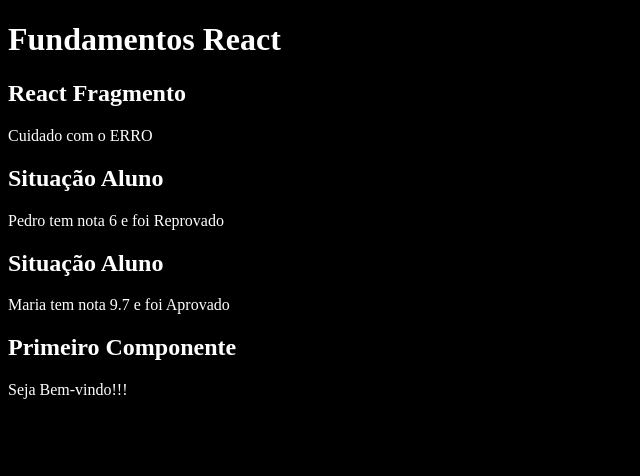
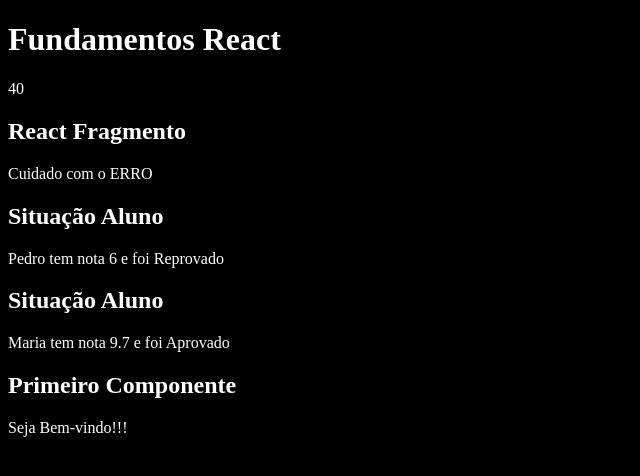
Before and after one commit to CoderEduardo/React, a React (Create React App) app in the folder fundamentos-react/: page / in a window 1280 px wide. Shown: the top 476 px of the page, without its empty margins (0-640 px from the left). Built offline with nearby package versions, Linux system fonts and the light colour scheme.

Commit message:
Sortenado um número aleatório

```diff
--- a/fundamentos-react/src/App.jsx
+++ b/fundamentos-react/src/App.jsx
@@ -3,10 +3,12 @@
 import Primeiro from './components/basicos/Primeiro'
 import ComParametro from './components/basicos/ComParametro'
 import Fragmento from './components/basicos/Fragmento'
+import Aleatorio from "./components/basicos/Aleatorio";
 
 export default _ =>
     <div id="app">
         <h1>Fundamentos React</h1>
+        <Aleatorio min="0" max="100"/>
         <Fragmento></Fragmento>
         <ComParametro titulo="Situação Aluno" aluno="Pedro" nota={6} />
         <ComParametro titulo="Situação Aluno" aluno="Maria" nota={9.7} />
--- /dev/null
+++ b/fundamentos-react/src/components/basicos/Aleatorio.jsx
@@ -0,0 +1,3 @@
+import React from "react";
+
+export default props => <p>{Math.floor(Math.random(props.min) * props.max) }</p>
```
